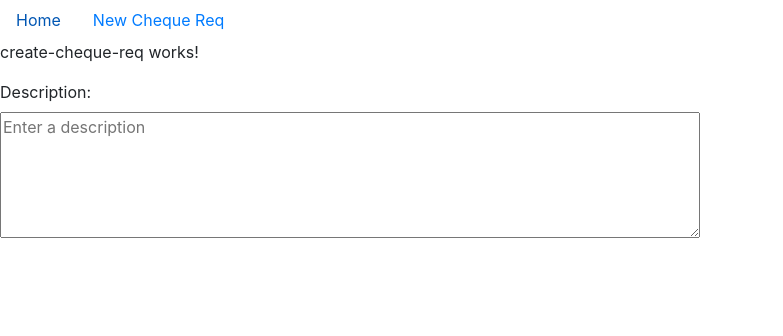
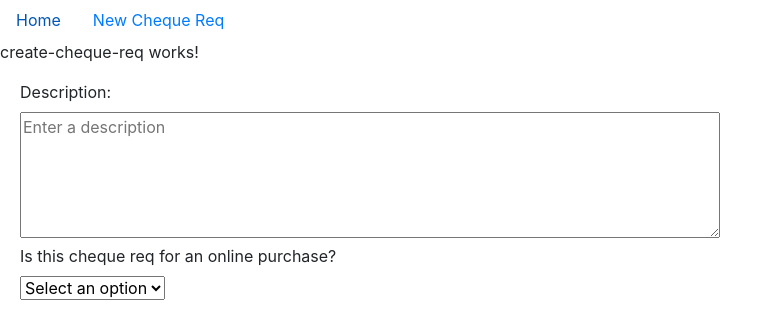
Before and after one commit to ecepidik/ChequeIN, an Angular app in the folder frontend/: page /cheque-req/new in a window 1280 px wide. Shown: the top 336 px of the page, without its empty margins (0-783 px from the left). Built offline with nearby package versions, Linux system fonts and the light colour scheme.

Commit message:
added online purchase question, warning, and error

```diff
--- a/frontend/package.json
+++ b/frontend/package.json
@@ -22,6 +22,7 @@
     "@angular/router": "^5.2.0",
     "angular2-autosize": "^1.0.2",
     "core-js": "^2.4.1",
+    "ngx-dropdown": "0.0.22",
     "rxjs": "^5.5.6",
     "zone.js": "^0.8.19"
   },
--- a/frontend/src/app/create-cheque-req/create-cheque-req.component.html
+++ b/frontend/src/app/create-cheque-req/create-cheque-req.component.html
@@ -1,12 +1,29 @@
 <p>
   create-cheque-req works!
 </p>
-<div>
-  <label for="Description">Description:</label>
-  <br>
-  <textarea #descriptionBox type="text" class="create_cheque_req" id="Description" placeholder="Enter a description"
-    (keyup.enter)="updateDescription(descriptionBox.value)" (blur)="updateDescription(descriptionBox.value)"
-    rows="5" style="width: 700px;"></textarea>
-  <br>
-  <label for="Error" *ngIf="description_error" style="color:red; font-style:italic;">*You need to enter a description</label>
+<div layout="column" style="width: 700px; padding-left: 20px;">
+  <div>
+    <label for="Description">Description:</label>
+    <br>
+    <textarea #descriptionBox type="text" class="create_cheque_req" id="Description" placeholder="Enter a description" (keyup.enter)="updateDescription(descriptionBox.value)"
+      (blur)="updateDescription(descriptionBox.value)" rows="5" style="width: 700px"></textarea>
+    <br>
+    <label for="Error" *ngIf="description_error" style="color:red; font-style:italic;">*You need to enter a description</label>
+  </div>
+
+  <div>
+    <label for="OnlinePurchaseQuestion">Is this cheque req for an online purchase?</label>
+    <br>
+    <select (change)="onlinePurchaseUpdate($event.target.value)">
+      <option value="Select">Select an option</option>
+      <option value="Yes">Yes</option>
+      <option value="No">No</option>
+    </select>
+    <br>
+    <label for="Error" *ngIf="online_purchase_error" style="color:red; font-style:italic;">*You need to select an option</label>
+    <p style="font-size: small; font-style: italic;" *ngIf="online_purchase">
+      Note! You must upload a proof of payment. For example a Credit Card statement or screenshot that includes the date, merchant,
+      amount, cardholder name and last 4 digits of the card. Uploading an invoice or order confirmation alone is not sufficient.
+      </p>
+  </div>
 </div>
--- a/frontend/src/app/create-cheque-req/create-cheque-req.component.ts
+++ b/frontend/src/app/create-cheque-req/create-cheque-req.component.ts
@@ -1,4 +1,5 @@
 import { Component, OnInit } from '@angular/core';
+import { print } from 'util';
 
 /**
  * This components contains the Cheque Req creation form.
@@ -27,5 +28,21 @@ export class CreateChequeReqComponent implements OnInit {
     }
   }
 
-
+  online_purchase = false;
+  online_purchase_error = false;
+  onlinePurchaseUpdate(value) {
+    console.log(value);
+    if (value == "Yes") {
+      this.online_purchase = true;
+      this.online_purchase_error = false;
+    }
+    else if (value == "No") {
+      this.online_purchase = false;
+      this.online_purchase_error = false;
+    }
+    else {
+      this.online_purchase = false;
+      this.online_purchase_error = true;
+    }
+  }
 }
```
Also changed, not shown: 1 other file (tests, documents, lock files or other folders).
